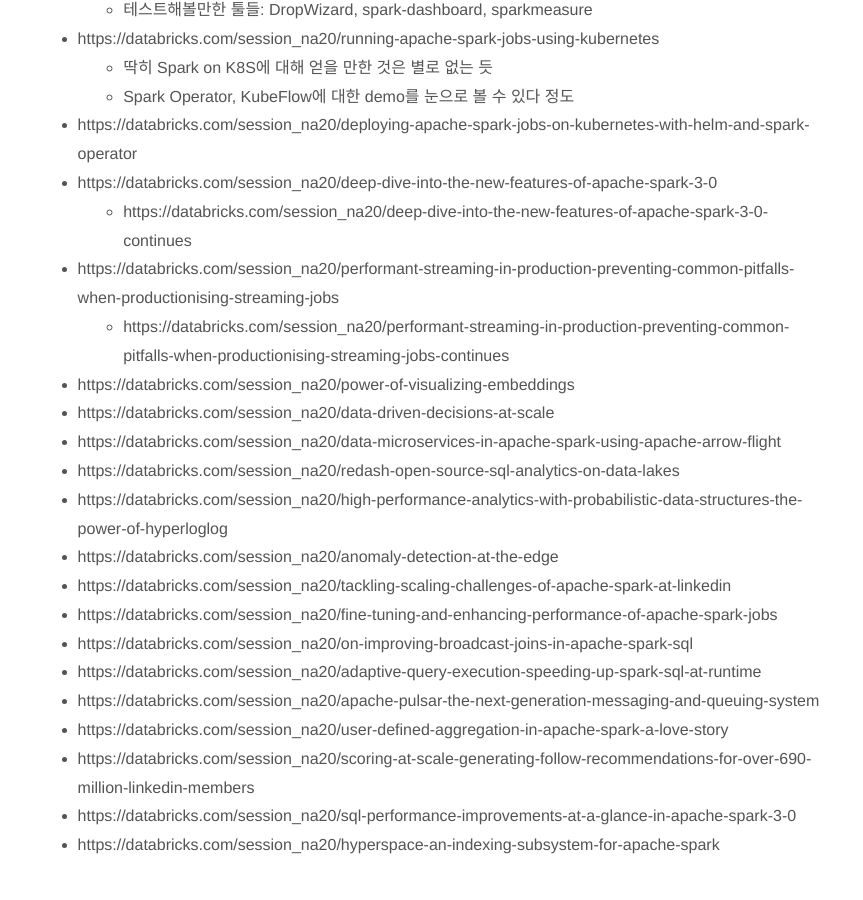
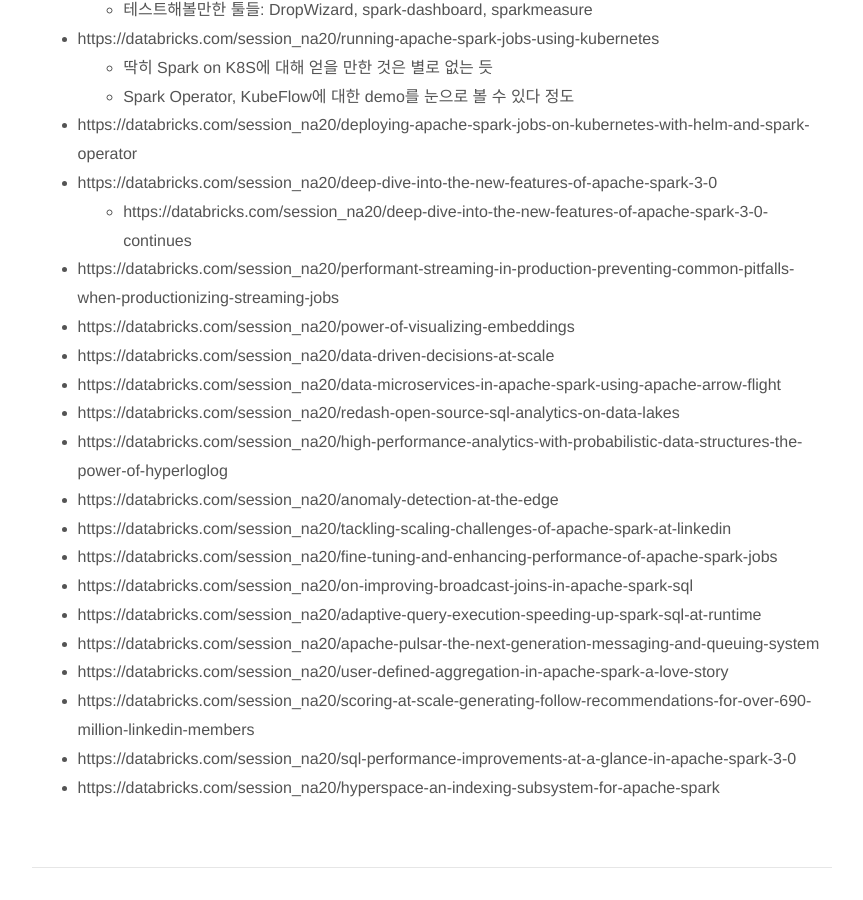
Before and after one commit to jason-heo/jason-heo.github.io, a Jekyll site: the page built from _posts/2020-05-30-spark-ai-summit-2020-na.md, in a window 1280 px wide and 900 px high, scrolled down 813 px. Shown: the whole window, without its empty margins (208-1071 px from the left). Built offline with Jekyll 4.4.1, drawn with Linux system fonts in a browser that asks for light colours; comment, search, counter and statistics services are not loaded; some of the changed lines change nothing that is shown.

Commit message:
session url 변경

```diff
--- a/_posts/2020-05-30-spark-ai-summit-2020-na.md
+++ b/_posts/2020-05-30-spark-ai-summit-2020-na.md
@@ -18,8 +18,7 @@
 - https://databricks.com/session_na20/deploying-apache-spark-jobs-on-kubernetes-with-helm-and-spark-operator
 - https://databricks.com/session_na20/deep-dive-into-the-new-features-of-apache-spark-3-0
     - https://databricks.com/session_na20/deep-dive-into-the-new-features-of-apache-spark-3-0-continues
-- https://databricks.com/session_na20/performant-streaming-in-production-preventing-common-pitfalls-when-productionising-streaming-jobs
-    - https://databricks.com/session_na20/performant-streaming-in-production-preventing-common-pitfalls-when-productionising-streaming-jobs-continues
+- https://databricks.com/session_na20/performant-streaming-in-production-preventing-common-pitfalls-when-productionizing-streaming-jobs
 - https://databricks.com/session_na20/power-of-visualizing-embeddings
 - https://databricks.com/session_na20/data-driven-decisions-at-scale
 - https://databricks.com/session_na20/data-microservices-in-apache-spark-using-apache-arrow-flight
```
